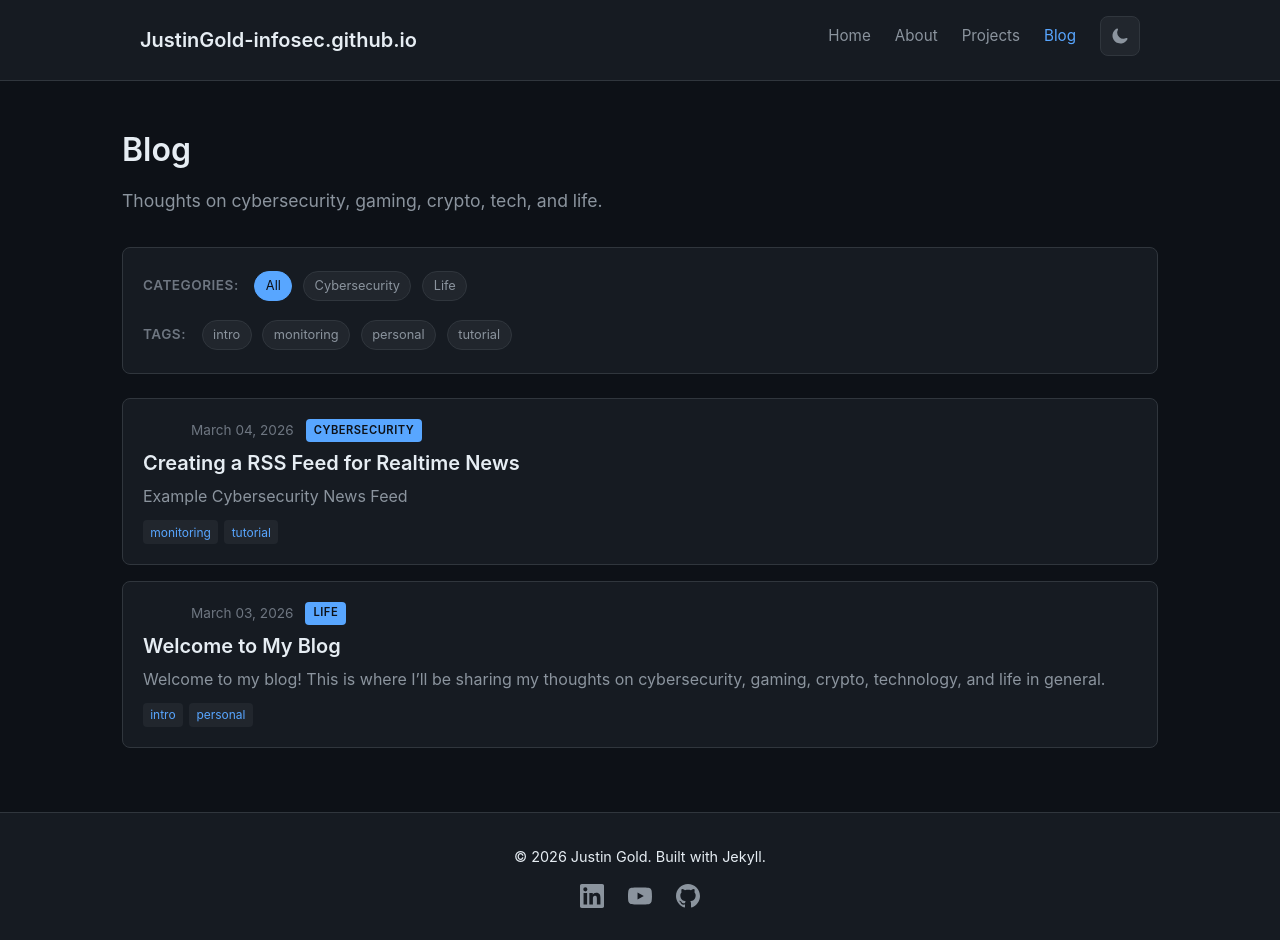
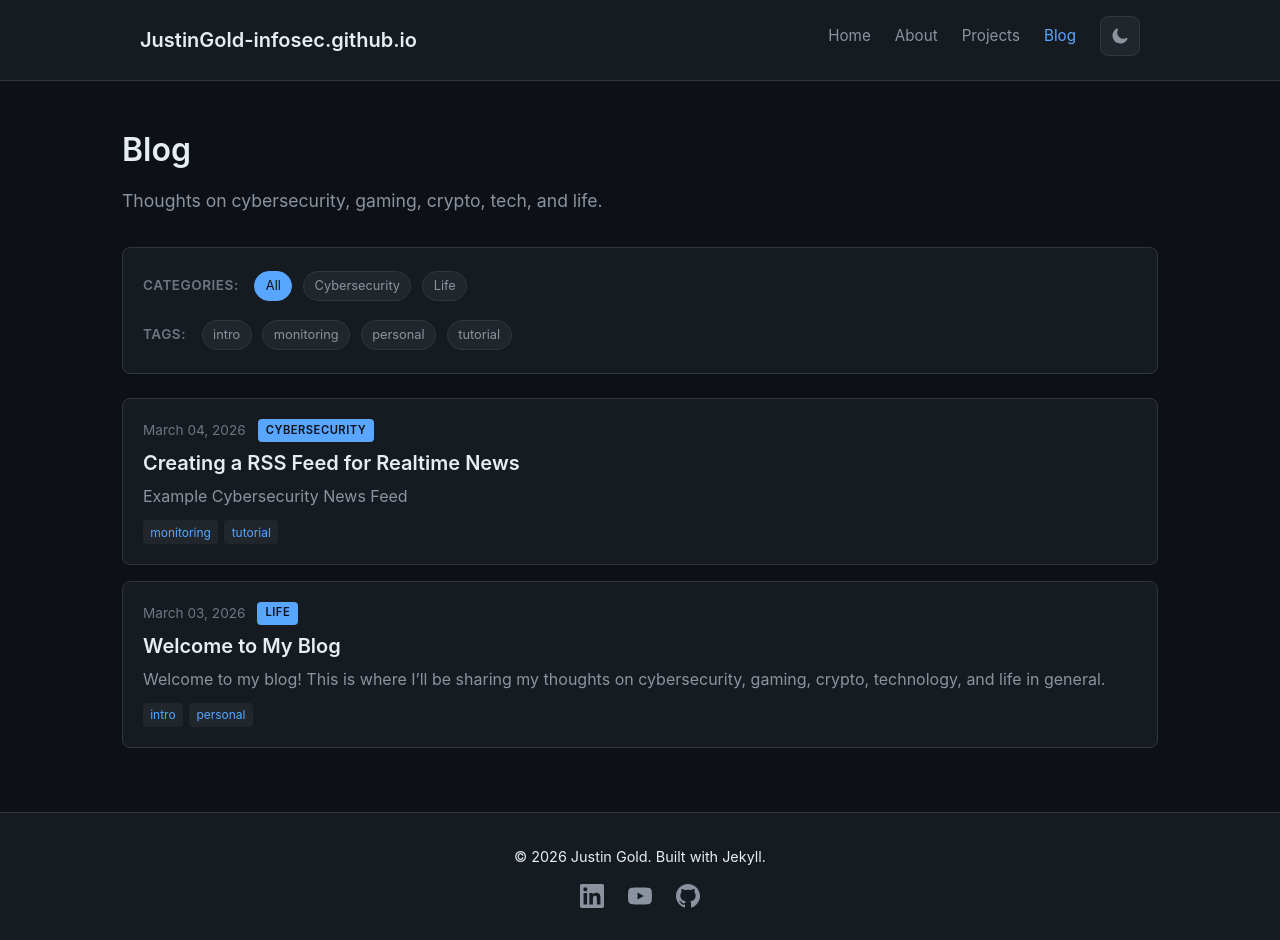
Before and after one commit to JustinGold-infosec/JustinGold-infosec.github.io, a Jekyll site: the page built from blog.md, in a window 1280 px wide and 940 px high. Built offline with Jekyll 4.4.1, drawn with Linux system fonts in a browser that asks for light colours.

Commit message:
Update default.html

```diff
--- a/_layouts/default.html
+++ b/_layouts/default.html
@@ -467,7 +467,6 @@
 
     .post-date {
       color: var(--text-muted);
-      padding-left: 3rem;
     }
 
     .post-category {
@@ -637,6 +636,9 @@
       margin-bottom: 0.75rem;
     }
 
+    .post-header .post-date {
+      padding-left: 3rem;
+
     .post-content {
       line-height: 1.8;
     }
```
